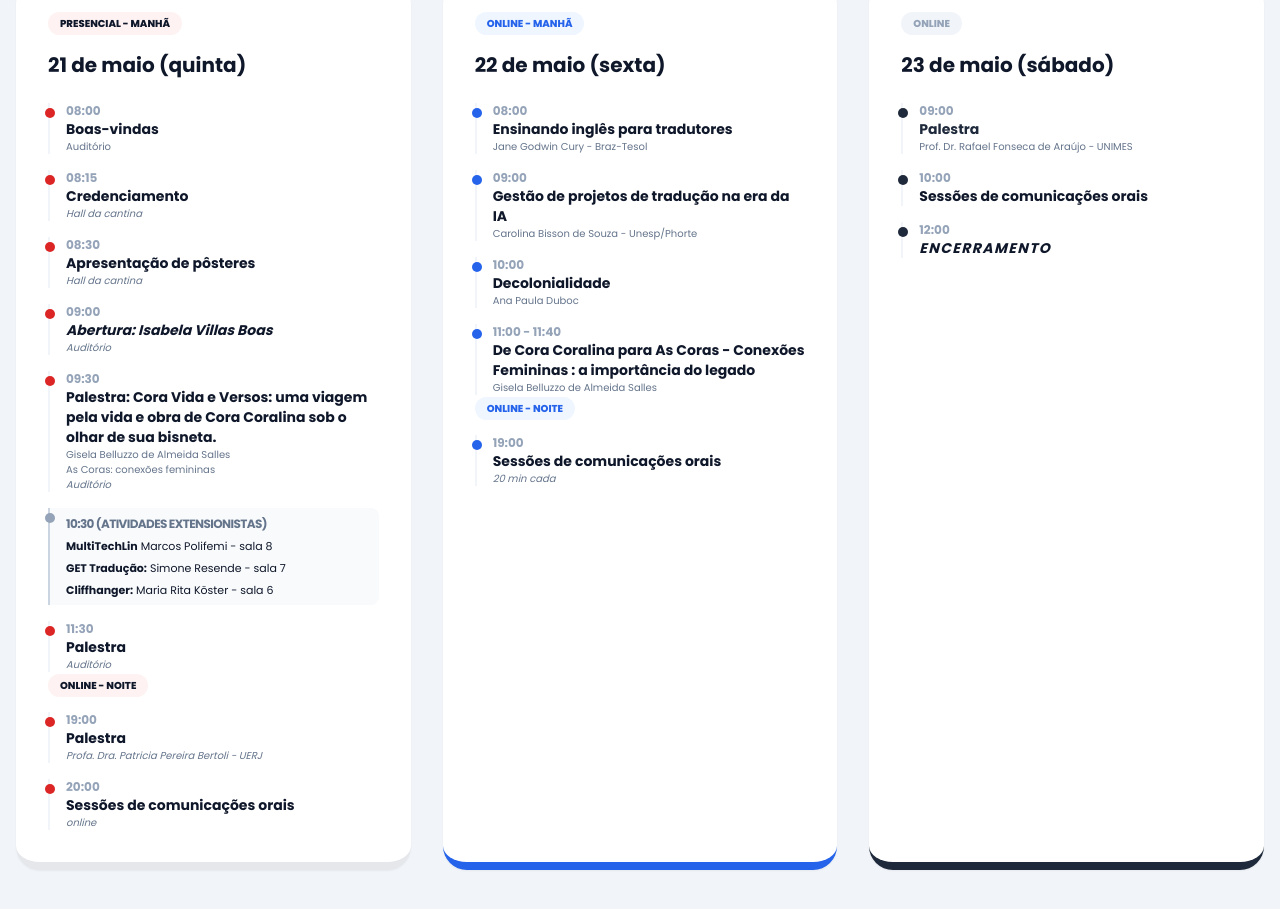
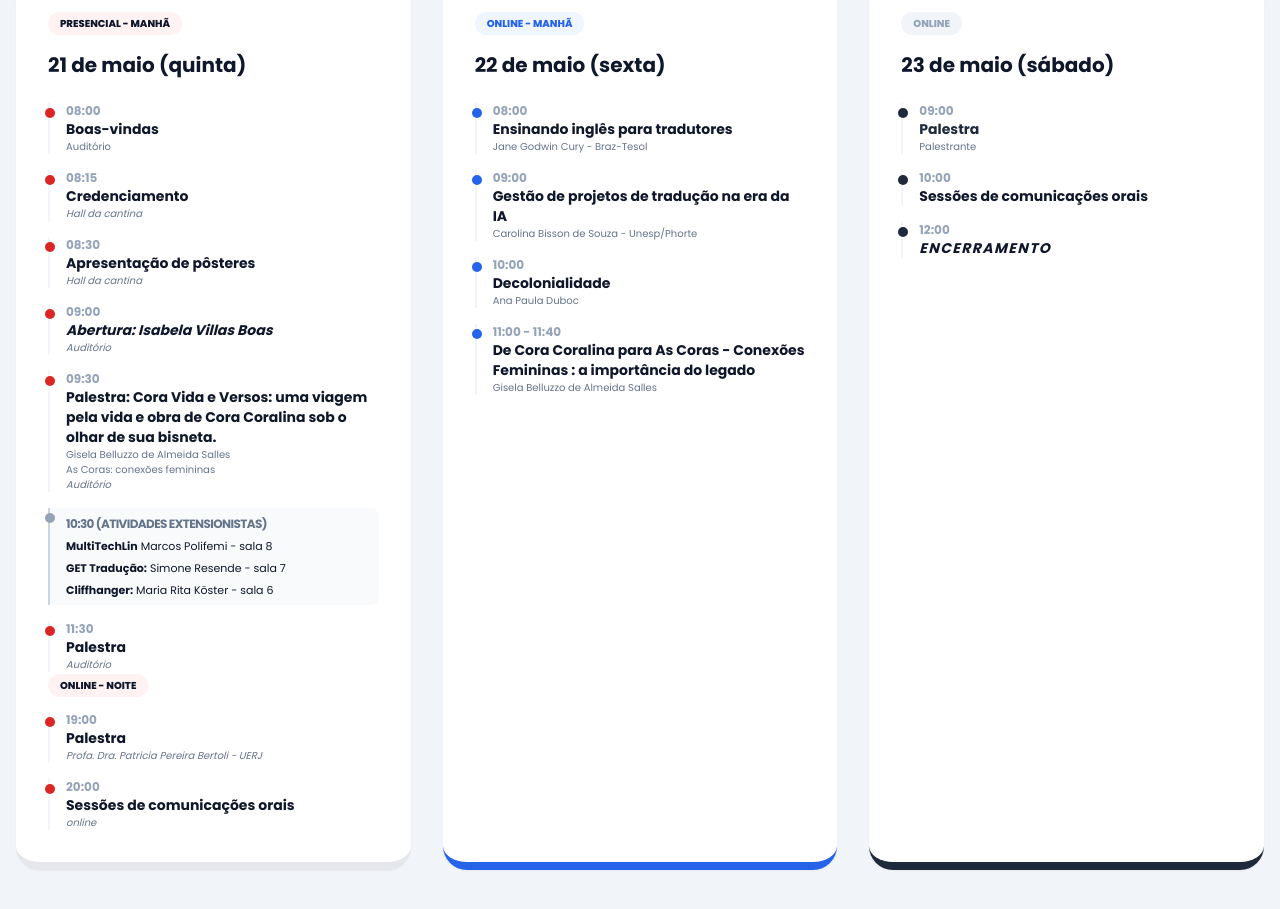
Before and after one commit to simoneresende-svg/JornadaFCI, a plain HTML site: page index.html in a window 1280 px wide. Shown: the part 1369-2278 px from the top of the page. Drawn offline with nearby package versions, Linux system fonts and the light colour scheme; a web font is replaced by a local one.

Commit message:
Update index.html

```diff
--- a/index.html
+++ b/index.html
@@ -211,13 +211,7 @@
                                <p class="text-sm font-bold">De Cora Coralina para As Coras - Conexões Femininas : a importância do legado</p>
 <p class="text-[10px] text-slate-500">Gisela Belluzzo de Almeida Salles</p>
                             </div>
-							 <span class="text-[10px] font-black uppercase text-blue-600 bg-blue-50 px-3 py-1 rounded-full w-fit mb-4">Online - noite</span>
-                            <div class="pl-4 border-l-2 border-slate-100 relative">
-                                <div class="timeline-dot bg-blue-600"></div>
-                                <p class="text-xs font-bold text-slate-400">19:00</p>
-                                <p class="text-sm font-bold">Sessões de comunicações orais</p>
-                                <p class="text-[10px] text-slate-500 italic">20 min cada</p>
-                            </div>
+
 					   </div>
                     </div>
                     <!-- Dia 23 (Sábado) -->
@@ -229,7 +223,7 @@
                                 <div class="timeline-dot bg-slate-800"></div>
                                 <p class="text-xs font-bold text-slate-400">09:00</p>
                                 <p class="text-sm font-bold text-slate-800">Palestra</p>
-                                 <p class="text-[10px] text-slate-500">Prof. Dr. Rafael Fonseca de Araújo - UNIMES</p>
+                                 <p class="text-[10px] text-slate-500">Palestrante</p>
                             </div>
                             <div class="pl-4 border-l-2 border-slate-100 relative">
                                 <div class="timeline-dot bg-slate-800"></div>
```
